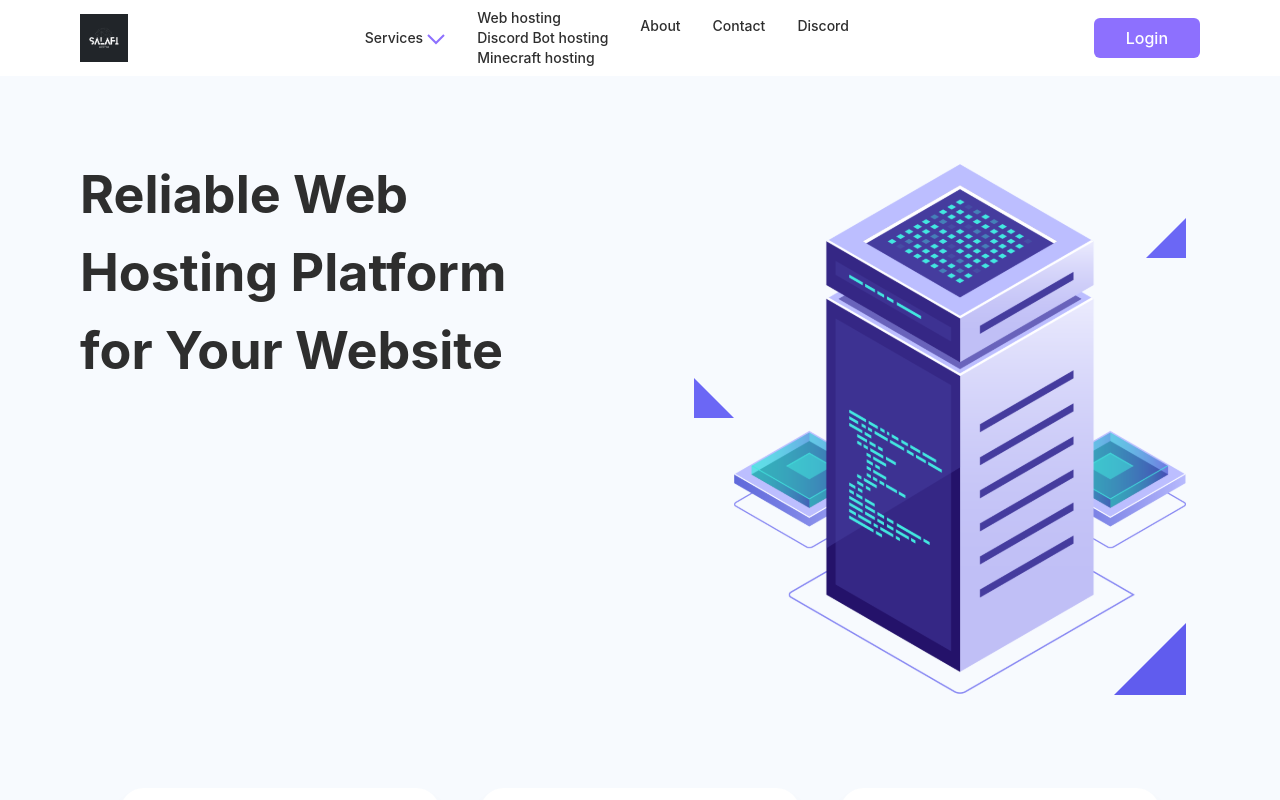
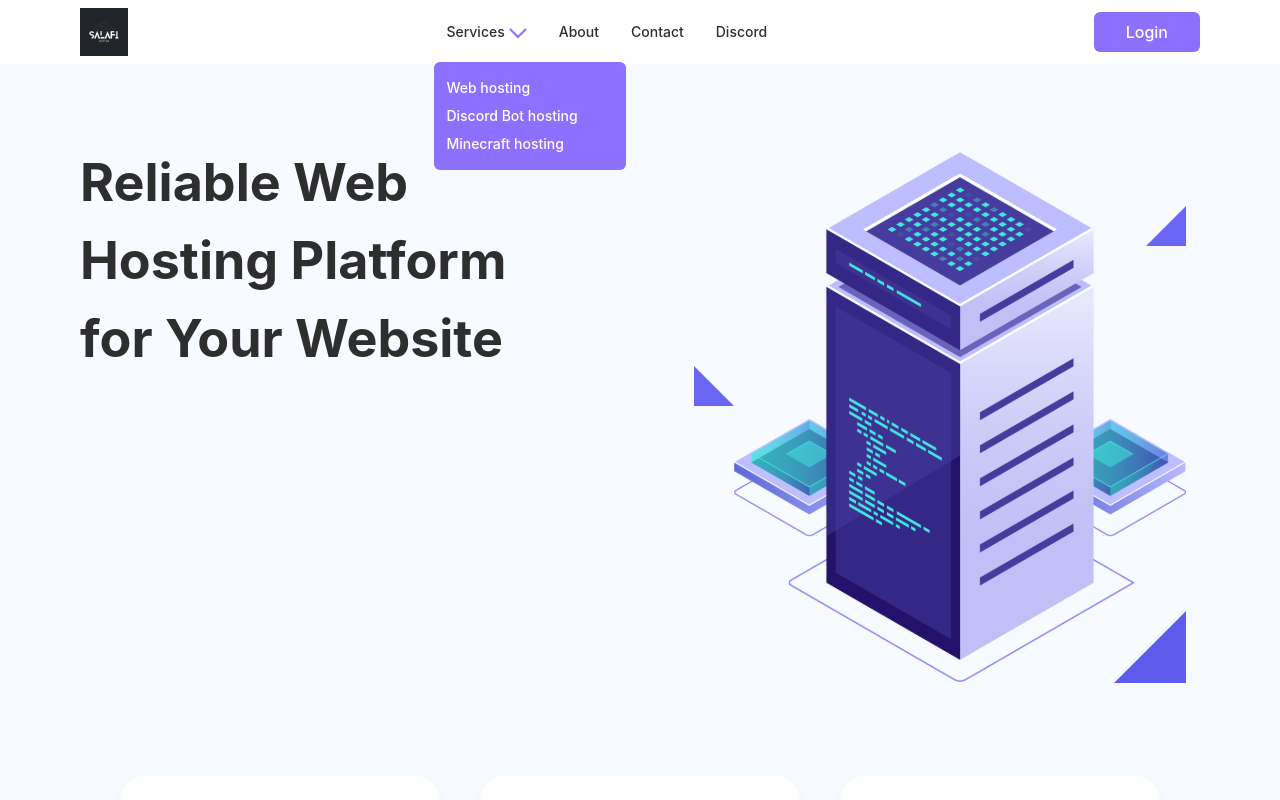
Before and after one commit to xDeFc0nx/TaleHost, a Next.js app: page / in a window 1280 px wide. Both pictures are taken after a click on the button "Services". Shown: the top 800 px of the page. Built offline with nearby package versions, Linux system fonts and the light colour scheme.

Commit message:
completed

```diff
--- a/components/layout/Header.js
+++ b/components/layout/Header.js
@@ -4,13 +4,14 @@ import Link from "next/link";
 import { Menu } from "@headlessui/react";
 
 import logo from "../../images/salafi-logo-resize.png";
+
 const Header = (props) => {
   function MyLink(props) {
     let { href, children, ...rest } = props;
     return (
       <div className=" flex-col">
         <Link href={href}>
-          <a {...rest} className="btn-primary">
+          <a {...rest} className="btn-primary text-white hover:text-gray-300">
             {children}
           </a>
         </Link>
@@ -29,11 +30,11 @@ const Header = (props) => {
 
       <nav className="inline-flex flex-col sm:flex-row space-x-2 2xl:space-x-4 lg:text-xs xl:text-sm 2xl:text-lg mr-2">
         <Menu>
-          <Menu.Button>
+          <Menu.Button className="sm:relative">
             <span className="btn-primary group ">
               Services
               <svg
-                className=" inline-block ml-1 fill-[#8D70FE] group-hover:fill-white	"
+                className=" inline-block ml-1  fill-[#8D70FE] group-hover:fill-white	"
                 width="18"
                 height="11"
                 viewBox="0 0 18 11"
@@ -43,25 +44,18 @@ const Header = (props) => {
                 <path d="M8.99997 10.414L0.292969 1.70697L1.70697 0.292969L8.99997 7.58597L16.293 0.292969L17.707 1.70697L8.99997 10.414Z" />
               </svg>
             </span>
-          </Menu.Button>
-
-          <Menu.Items>
+            <Menu.Items className="sm:absolute sm:top-12 sm:bg-salafi-primary-btn rounded-md py-4 w-[12rem] text-left space-y-2">
               <Menu.Item>
-              <MyLink href="/web-hosting">
-                Web hosting
-              </MyLink>
+                <MyLink href="/web-hosting">Web hosting</MyLink>
               </Menu.Item>
               <Menu.Item>
-              <MyLink href="/discord-bot-hosting">
-                Discord Bot hosting
-              </MyLink>
+                <MyLink href="/discord-bot-hosting">Discord Bot hosting</MyLink>
               </Menu.Item>
               <Menu.Item>
-              <MyLink href="/minecraft-hosting">
-                Minecraft hosting
-              </MyLink>
+                <MyLink href="/minecraft-hosting">Minecraft hosting</MyLink>
               </Menu.Item>
             </Menu.Items>
+          </Menu.Button>
         </Menu>
 
         <Link href="/about">
--- a/pages/index.js
+++ b/pages/index.js
@@ -1,6 +1,6 @@
 import Head from "next/head";
 import Image from "next/image";
-import Link from "next/Link";
+import Link from "next/link";
 
 import { useRouter } from "next/router";
 import { Layout } from "../components/layout/Layout";
```
Lines whose indentation alone changed are shown as unchanged.
